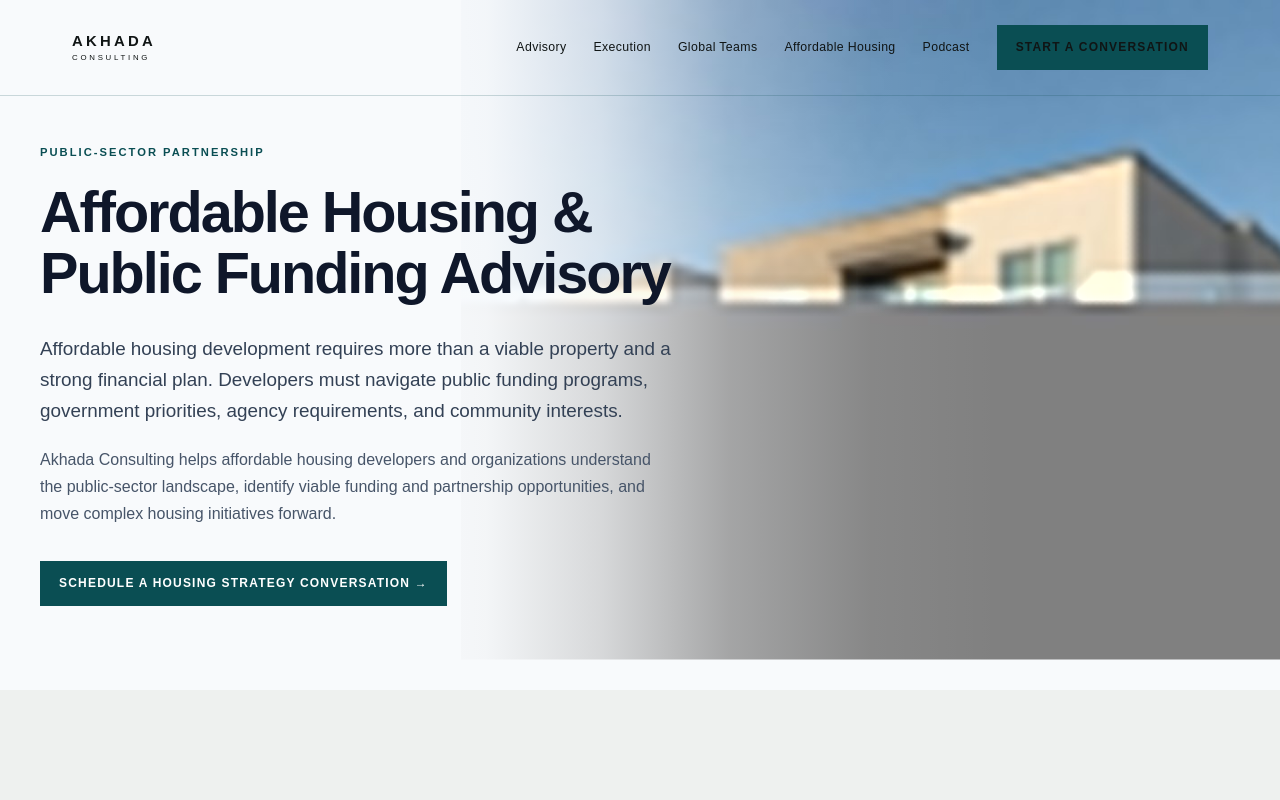
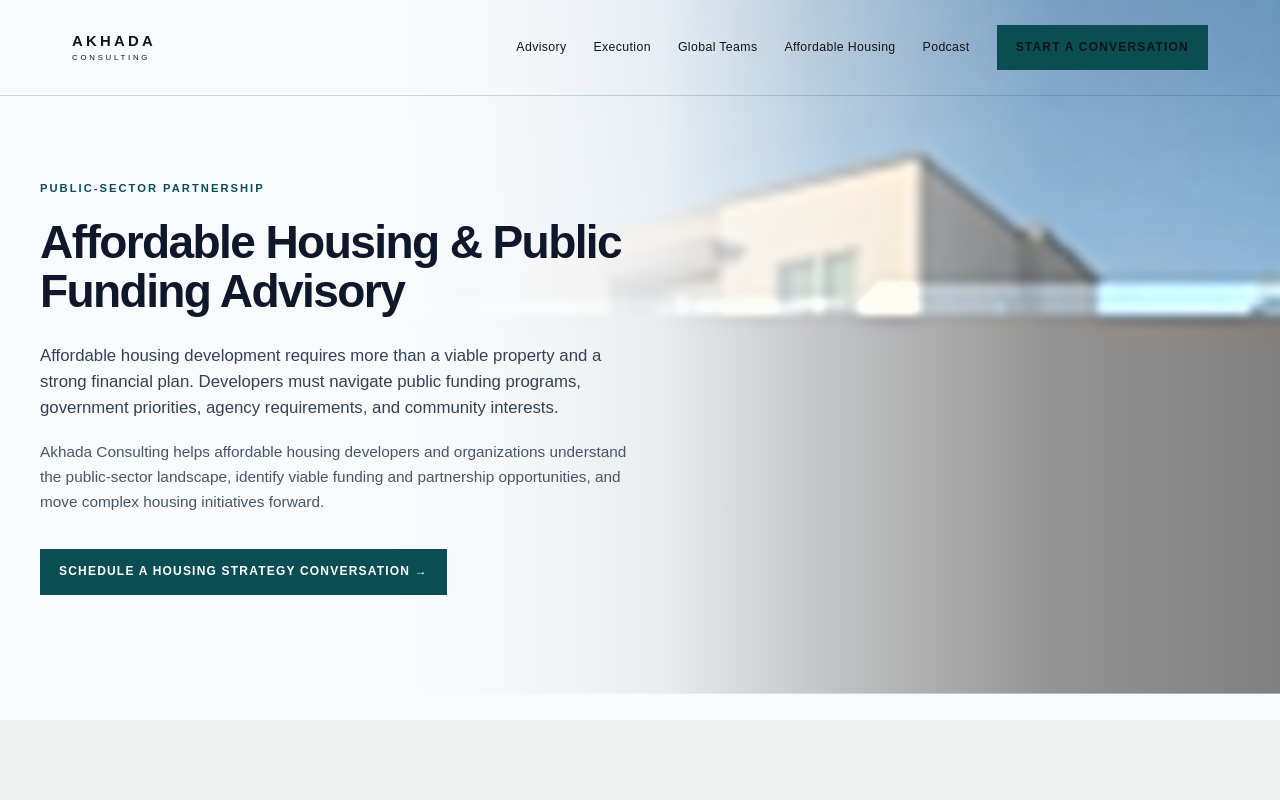
Before and after one commit to sasmithconsult/akhadaconsulting.com, a Next.js app: page /affordable-housing-advisory in a window 1280 px wide. Shown: the top 800 px of the page. Built offline with nearby package versions, Linux system fonts and the light colour scheme.

Commit message:
Match original affordable housing hero composition

```diff
--- a/app/visual-fixes.css
+++ b/app/visual-fixes.css
@@ -14,25 +14,22 @@
   margin-top: 1px;
 }
 
-/* Affordable housing hero: intentionally mirrors the proven light-page concept. */
+/* Affordable housing hero: match the original light-page composition. */
 .housing-hero {
   position: relative;
-  min-height: 690px;
+  min-height: 720px;
   display: flex;
   align-items: center;
   overflow: hidden;
   color: #0f172a;
   background: #f8fafc;
-  padding: 125px max(32px, calc((100vw - var(--max)) / 2)) 65px;
+  padding: 125px max(32px, calc((100vw - var(--max)) / 2)) 70px;
 }
 
 .housing-hero-image {
   position: absolute;
-  top: 0;
-  right: 0;
-  bottom: 0;
-  left: 36%;
-  width: 64%;
+  inset: 0;
+  width: 100%;
   height: 100%;
   object-fit: cover;
   object-position: center center;
@@ -46,12 +43,12 @@
   background: linear-gradient(
     90deg,
     rgba(248, 250, 252, 1) 0%,
-    rgba(248, 250, 252, 1) 31%,
-    rgba(248, 250, 252, 0.96) 38%,
-    rgba(248, 250, 252, 0.72) 47%,
-    rgba(248, 250, 252, 0.30) 57%,
-    rgba(248, 250, 252, 0.06) 68%,
-    rgba(248, 250, 252, 0) 78%
+    rgba(248, 250, 252, 1) 30%,
+    rgba(248, 250, 252, 0.98) 40%,
+    rgba(248, 250, 252, 0.88) 52%,
+    rgba(248, 250, 252, 0.52) 66%,
+    rgba(248, 250, 252, 0.16) 82%,
+    rgba(248, 250, 252, 0) 100%
   );
 }
 
@@ -59,7 +56,7 @@
   position: relative;
   z-index: 2;
   width: 100%;
-  max-width: 680px;
+  max-width: 610px;
 }
 
 .housing-hero .eyebrow {
@@ -69,30 +66,30 @@
 
 .housing-hero h1 {
   font-family: Arial, Helvetica, sans-serif;
-  font-size: clamp(2.7rem, 4.5vw, 4.5rem);
+  font-size: clamp(2.55rem, 3.6vw, 3.65rem);
   line-height: 1.05;
   letter-spacing: -0.035em;
   font-weight: 700;
-  max-width: 660px;
+  max-width: 600px;
 }
 
 .housing-hero-lede {
-  margin-top: 30px;
+  margin-top: 28px;
   color: #334155;
-  font-size: 1.18rem;
-  line-height: 1.65;
-  max-width: 650px;
+  font-size: 1.05rem;
+  line-height: 1.55;
+  max-width: 600px;
 }
 
 .housing-hero-copy {
   color: #475569;
-  font-size: 1rem;
-  line-height: 1.7;
-  max-width: 625px;
+  font-size: 0.96rem;
+  line-height: 1.6;
+  max-width: 590px;
 }
 
 .housing-hero-cta {
-  margin-top: 14px;
+  margin-top: 16px;
   color: #fff;
 }
 
@@ -106,13 +103,6 @@
   outline: 1px solid rgba(255, 255, 255, 0.06);
 }
 
-@media (max-width: 1000px) {
-  .housing-hero-image {
-    left: 30%;
-    width: 70%;
-  }
-}
-
 @media (max-width: 800px) {
   .housing-hero {
     min-height: auto;
@@ -121,9 +111,6 @@
   }
 
   .housing-hero-image {
-    inset: 0;
-    width: 100%;
-    height: 100%;
     object-position: 64% center;
   }
 
```
